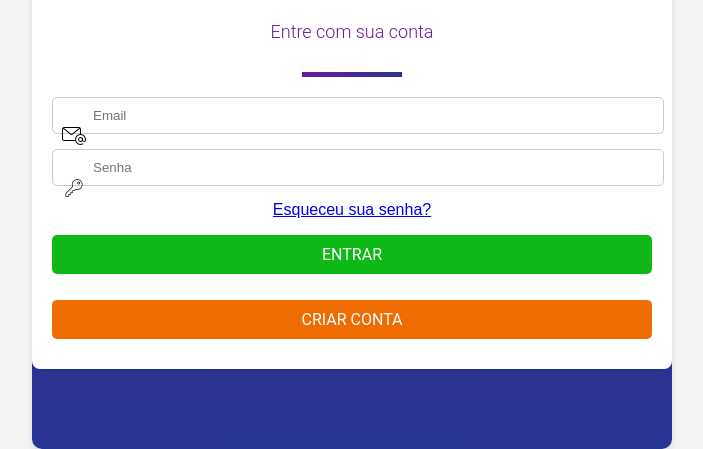
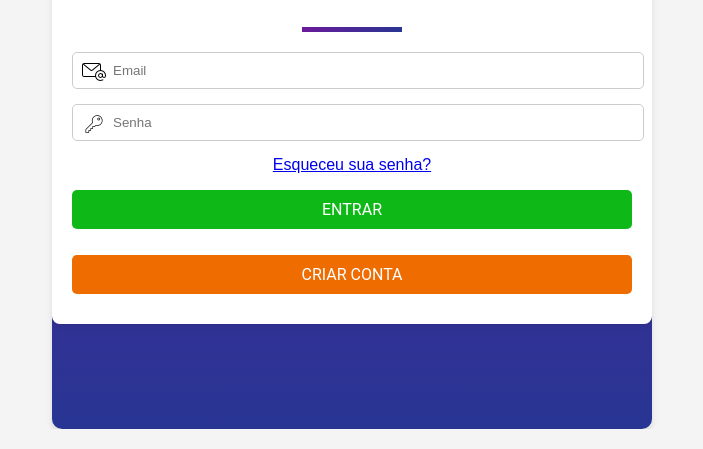
Before and after one commit to fisicafascinioquiz/FFQ, a website with bundled scripts: page login.html in a window 1280 px wide. Shown: the part 371-820 px from the top of the page, without its empty margins (288-991 px from the left). Built offline with nearby package versions, Linux system fonts and the light colour scheme.

Commit message:
Add files via upload

```diff
--- a/styles.css
+++ b/styles.css
@@ -5,9 +5,8 @@ body {
     display: flex;
     justify-content: center;
     align-items: center;
-    min-height: 100vh;
+    height: 100vh;
     background-color: #f4f4f4;
-    overflow-y: auto;
 }
 
 .nested-scroll {
@@ -16,10 +15,10 @@ body {
     max-width: 600px;
     padding: 20px;
     background: linear-gradient(to bottom, #6A1B9A, #283593);
-    overflow: auto;
     border-radius: 10px;
     box-shadow: 0 4px 6px rgba(0,0,0,0.1);
-    overflow-y: auto;
+    overflow-y: auto; /* Permite rolagem vertical caso o conteúdo seja maior que a tela */
+    box-sizing: border-box;
 }
 
 .constraint-layout {
@@ -28,8 +27,6 @@ body {
     align-items: center;
     margin-top: -20px;
     height:50%;
-    width: 100%; /* Garantir que o layout ocupe toda a largura */
-    min-height: 100%;
 }
 
 .image-view {
@@ -48,7 +45,7 @@ body {
 
 .card-view {
     width: calc(100% - 64px);
-    margin-top: 10px;
+    margin-top: -10px;
     background: white;
     border-radius: 20px;
     box-shadow: 0 2px 10px rgba(0,0,0,0.1);
@@ -85,7 +82,7 @@ body {
 .input-icon {
     position: absolute;
     left: 10px;
-    top: 50%;
+    top: 0%;
     transform: translateY(-50%);
     width: 24px;
     height: 24px;
@@ -104,7 +101,7 @@ body {
     border: none;
     border-radius: 5px;
     color: white;
-    margin: 10px 0;
+    margin: 10px;
     cursor: pointer;
 }
 
```
